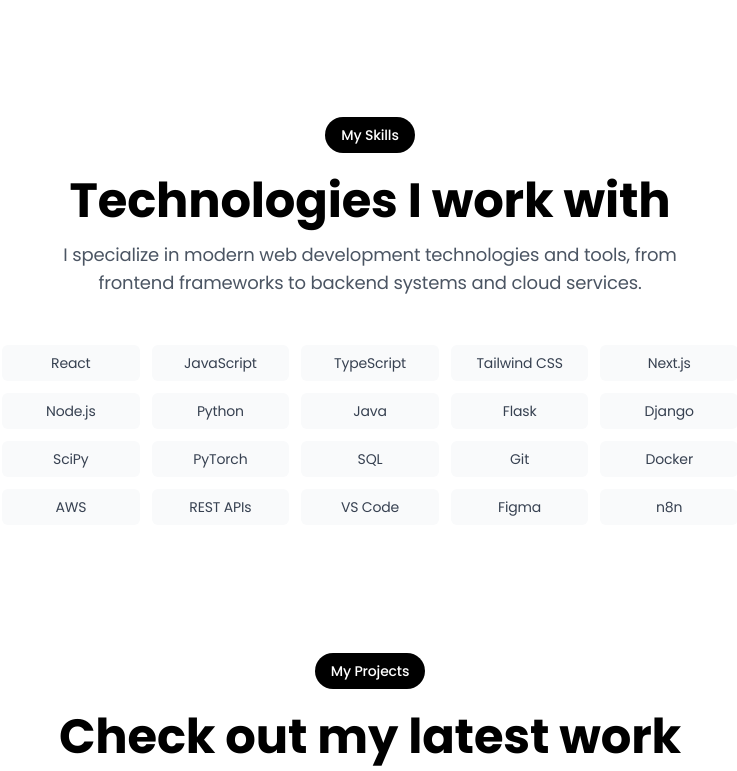
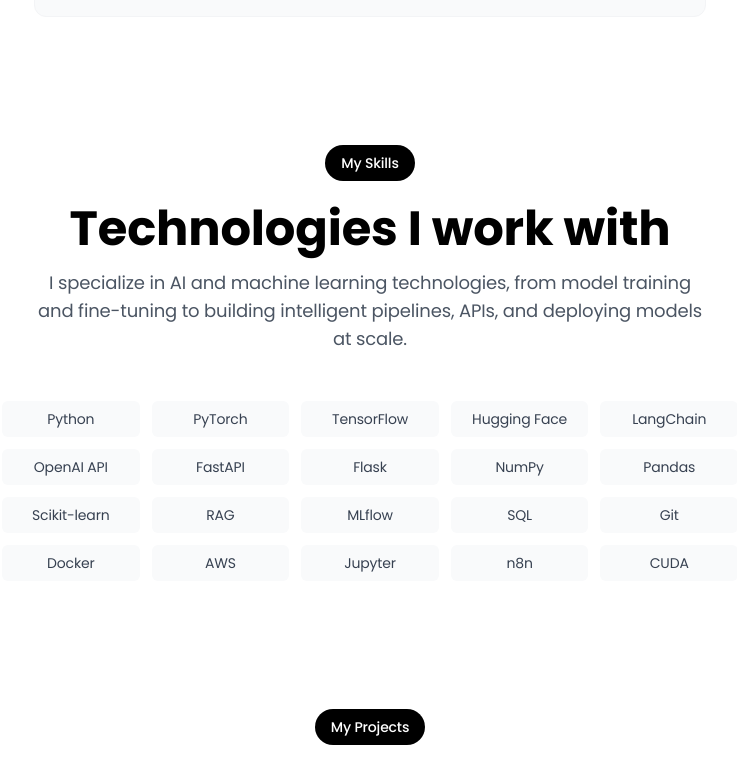
Before and after one commit to Dielldev/Portfolio, a React (Vite) app: page / in a window 1280 px wide. Shown: the part 1475-2246 px from the top of the page, without its empty margins (270-1007 px from the left). Built offline with nearby package versions, Linux system fonts and the light colour scheme.

Commit message:
AI orientated

```diff
--- a/src/components/About.tsx
+++ b/src/components/About.tsx
@@ -47,7 +47,7 @@
                         Diell Govori
                     </h2>
                     <p className="text-lg text-gray-600 dark:text-gray-400 max-w-2xl mx-auto">
-                        A software engineer who designs, develops, and maintains scalable applications and systems that solve real-world problems.
+                        An AI Engineer who builds and deploys AI models into real-world systems, leverages LLMs to solve complex problems, and designs intelligent agent workflows that automate and scale decision-making
                     </p>
                 </motion.div>
 
--- a/src/components/Hero.tsx
+++ b/src/components/Hero.tsx
@@ -69,7 +69,7 @@
             </h1>
 
             <p className="text-lg md:text-xl text-gray-600 dark:text-gray-400 leading-relaxed max-w-2xl mx-auto transition-colors duration-300">
-              Software Engineer | Solving complex problems with code.
+              An AI Engineer | Leveraging AI to Build What's Next
             </p>
 
             {/* Simple CTA */}
--- a/src/components/Skills.tsx
+++ b/src/components/Skills.tsx
@@ -41,26 +41,26 @@
     };
 
     const technologies = [
-        "React",
-        "JavaScript",
-        "TypeScript",
-        "Tailwind CSS",
-        "Next.js",
-        "Node.js",
         "Python",
-        "Java",
+        "PyTorch",
+        "TensorFlow",
+        "Hugging Face",
+        "LangChain",
+        "OpenAI API",
+        "FastAPI",
         "Flask",
-        "Django",
-        "SciPy",
-        "PyTorch",
+        "NumPy",
+        "Pandas",
+        "Scikit-learn",
+        "RAG",
+        "MLflow",
         "SQL",
         "Git",
         "Docker",
         "AWS",
-        "REST APIs",
-        "VS Code",
-        "Figma",
-        "n8n"
+        "Jupyter",
+        "n8n",
+        "CUDA"
     ];
 
     return (
@@ -82,7 +82,7 @@
                         Technologies I work with
                     </h2>
                     <p className="text-lg text-gray-600 dark:text-gray-400 max-w-2xl mx-auto">
-                        I specialize in modern web development technologies and tools, from frontend frameworks to backend systems and cloud services.
+                        I specialize in AI and machine learning technologies, from model training and fine-tuning to building intelligent pipelines, APIs, and deploying models at scale.
                     </p>
                 </motion.div>
 
```
